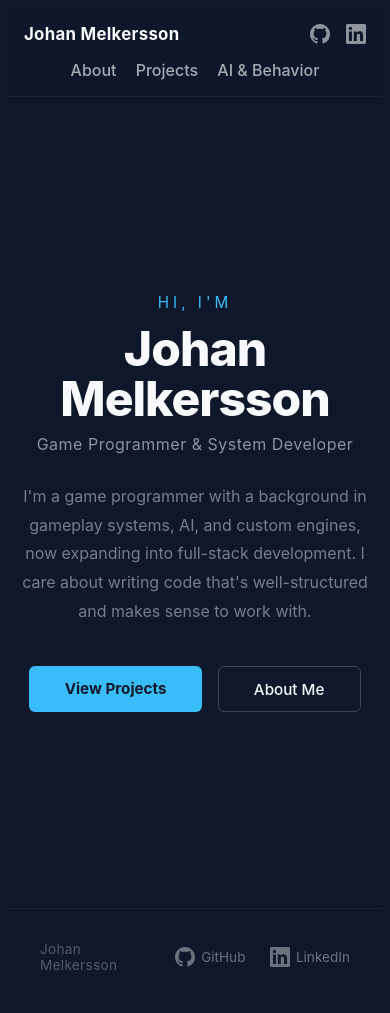
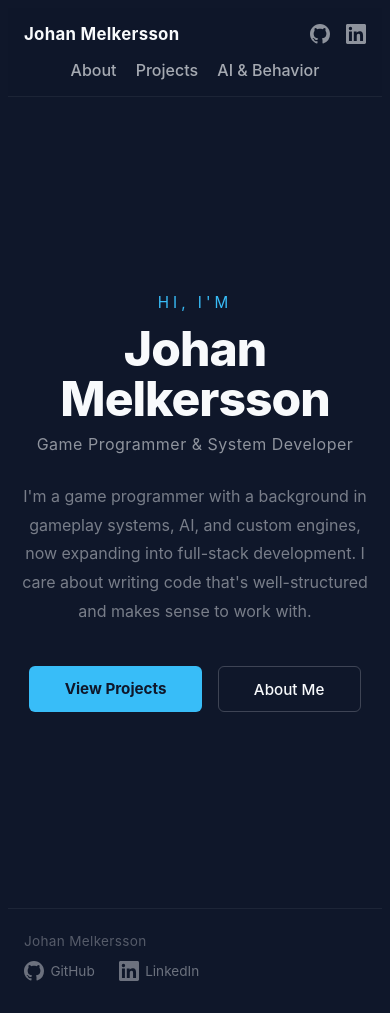
Before and after one commit to johanmelkersson/johanmelkersson.github.io, a React (Vite) app: page / in a window 390 px wide. Built offline with nearby package versions, Linux system fonts and the light colour scheme.

Commit message:
Fix footer overflow on mobile

```diff
--- a/src/App.css
+++ b/src/App.css
@@ -126,6 +126,16 @@ header {
   main {
     padding: 1rem 0.5rem;
   }
+
+  .site-footer {
+    padding: 1.5rem 1rem;
+  }
+
+  .footer-inner {
+    flex-direction: column;
+    align-items: flex-start;
+    gap: 0.75rem;
+  }
 }
 
 @media (max-width: 600px) {
```
